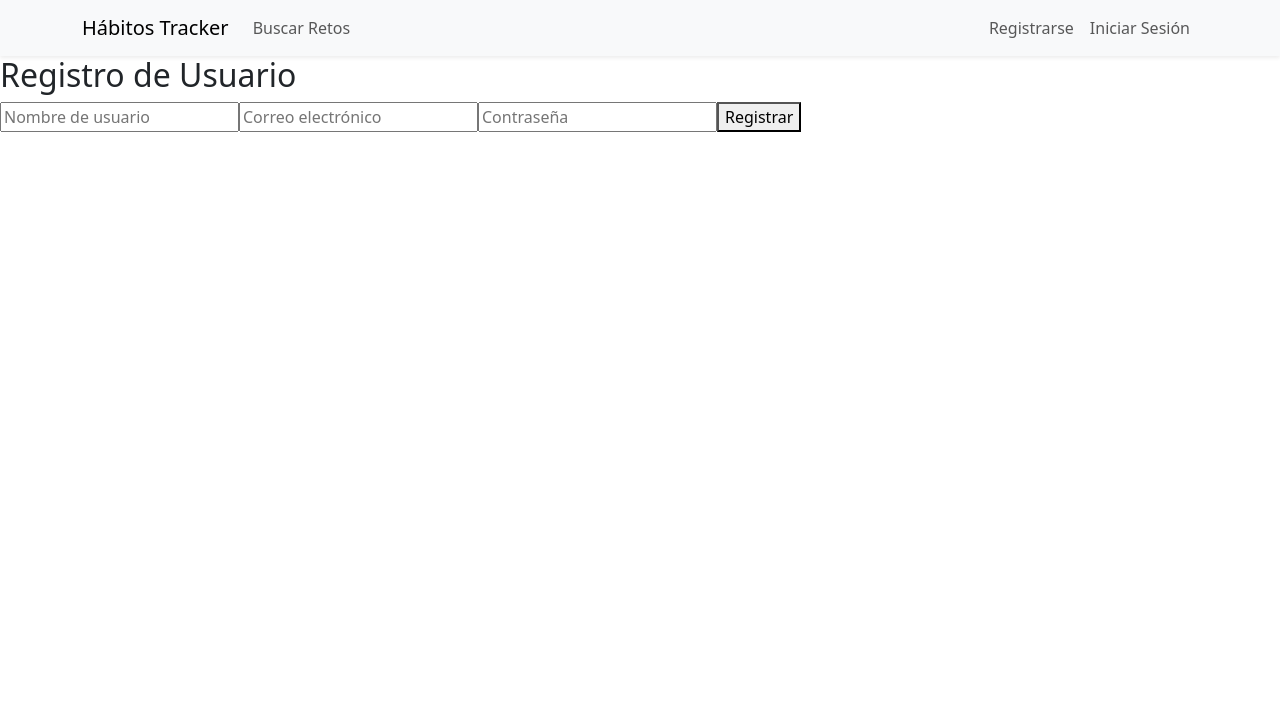
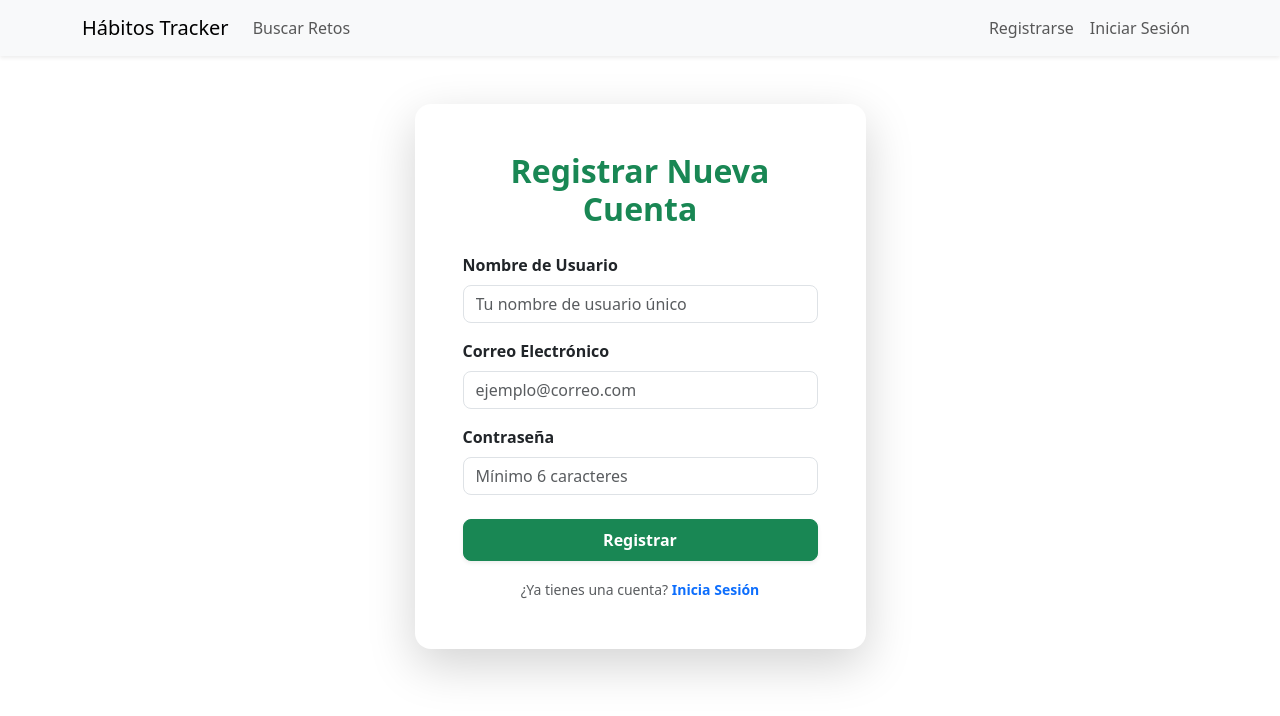
Before and after one commit to luisjimenez011/habit_tracker, a React (Create React App) app in the folder frontend/: page /register in a window 1280 px wide. Shown: the top 716 px of the page. Built offline with nearby package versions, Linux system fonts and the light colour scheme; no server answers.

Commit message:
Mejora de diseño y funcionalidad LOGIN y REGISTRO

```diff
--- a/frontend/src/pages/AccountSettings.js
+++ b/frontend/src/pages/AccountSettings.js
@@ -1,65 +1,160 @@
-import React, { useState, useContext } from 'react';
-import { AuthContext } from '../context/AuthContext';
-import { updateUserProfile, deleteUserAccount } from '../services/api';
+import React, { useState, useContext, useEffect } from "react";
+import { AuthContext } from "../context/AuthContext";
+import {
+  updateUserProfile,
+  deleteUserAccount,
+  getUserProfile,
+} from "../services/api";
+import { Container, Card, Form, Button, Alert } from "react-bootstrap";
 
 const AccountSettings = () => {
-    const { user, logout, login } = useContext(AuthContext);
-    const [username, setUsername] = useState(user ? user.username : '');
+  const { user, logout, loadUserFromToken } = useContext(AuthContext);
+
+
+  const [username, setUsername] = useState(user ? user.username : "");
+  const [statusMessage, setStatusMessage] = useState({ type: "", message: "" });
+
+  // Sincronizar el estado local con el estado del contexto cuando cambia el usuario
+  useEffect(() => {
+    if (user) {
+      setUsername(user.username);
+    }
+  }, [user]);
 
   const handleUpdate = async (e) => {
     e.preventDefault();
+    setStatusMessage({ type: "", message: "" }); // Limpiar mensaje anterior
+
     try {
       await updateUserProfile({ username });
-            alert('Nombre de usuario actualizado exitosamente.');
-            // Forzamos un re-login para actualizar el estado del usuario en el contexto
-            await login({ username: user.username, password: 'tu_contraseña_aqui' }); // Necesitarías almacenar la contraseña o usar una estrategia diferente
-            // Por simplicidad, por ahora simplemente actualizamos el estado local
-            // Esto es un placeholder, ya que la contraseña no se almacena en el frontend
-            // Una solución más robusta sería refrescar el token
+
+      const res = await getUserProfile();
+
       window.location.reload();
 
+      setStatusMessage({
+        type: "success",
+        message: "Nombre de usuario actualizado exitosamente.",
+      });
     } catch (err) {
-            console.error('Error al actualizar el perfil:', err.response.data);
-            alert('Error al actualizar el nombre de usuario.');
+      console.error("Error al actualizar el perfil:", err.response.data);
+      const msg =
+        err.response?.data?.message ||
+        "Error al actualizar el nombre de usuario.";
+      setStatusMessage({ type: "danger", message: msg });
     }
   };
 
   const handleDelete = async () => {
-        if (window.confirm('¿Estás seguro de que quieres eliminar tu cuenta? Esta acción es irreversible.')) {
+    if (
+      window.confirm(
+        "¡ADVERTENCIA! ¿Estás seguro de que quieres eliminar tu cuenta? Esta acción es irreversible y se perderán todos tus retos y logros."
+      )
+    ) {
       try {
         await deleteUserAccount();
-                alert('Tu cuenta ha sido eliminada exitosamente.');
+        setStatusMessage({
+          type: "success",
+          message: "Tu cuenta ha sido eliminada exitosamente. Redirigiendo...",
+        });
+
+        setTimeout(() => {
           logout();
+        }, 1500);
       } catch (err) {
-                console.error('Error al eliminar la cuenta:', err.response.data);
-                alert('Error al eliminar la cuenta.');
+        console.error("Error al eliminar la cuenta:", err.response.data);
+        const msg =
+          err.response?.data?.message || "Error al eliminar la cuenta.";
+        setStatusMessage({ type: "danger", message: msg });
       }
     }
   };
 
   if (!user) {
-        return <p>Por favor, inicia sesión para gestionar tu cuenta.</p>;
+    return (
+      <Container className="mt-5 text-center">
+        <Alert variant="warning">
+          Por favor, inicia sesión para gestionar tu cuenta.
+        </Alert>
+      </Container>
+    );
   }
 
   return (
-        <div>
-            <h2>Configuración de la Cuenta</h2>
-            <form onSubmit={handleUpdate}>
-                <label>
-                    Nombre de usuario:
-                    <input
+    <Container className="my-5">
+      <h1 className="mb-4 text-center">Configuración de la Cuenta</h1>
+      <div className="row justify-content-center">
+        <div className="col-md-8 col-lg-6">
+          {/* Mostrar mensaje de estado */}
+          {statusMessage.message && (
+            <Alert variant={statusMessage.type} className="mb-4">
+              {statusMessage.message}
+            </Alert>
+          )}
+
+          {/* Tarjeta de Actualización de Perfil */}
+          <Card className="shadow-sm mb-5">
+            <Card.Header as="h5" className="bg-primary text-white">
+              Actualizar Perfil
+            </Card.Header>
+            <Card.Body>
+              <Form onSubmit={handleUpdate}>
+                {/* Campo de Nombre de Usuario */}
+                <Form.Group className="mb-3" controlId="formBasicUsername">
+                  <Form.Label>Nombre de usuario</Form.Label>
+                  <Form.Control
                     type="text"
+                    placeholder="Nuevo nombre de usuario"
                     value={username}
                     onChange={(e) => setUsername(e.target.value)}
                     required
                   />
-                </label>
-                <button type="submit">Actualizar Nombre de Usuario</button>
-            </form>
-            <button onClick={handleDelete} style={{ marginTop: '20px', backgroundColor: 'red', color: 'white' }}>
+                  <Form.Text className="text-muted">
+                    Tu nombre de usuario actual es:{" "}
+                    <strong>{user.username}</strong>
+                  </Form.Text>
+                </Form.Group>
+
+                {/* Campo de Email (Solo lectura) */}
+                <Form.Group className="mb-4" controlId="formBasicEmail">
+                  <Form.Label>Correo Electrónico (No modificable)</Form.Label>
+                  <Form.Control
+                    type="email"
+                    defaultValue={user.email}
+                    readOnly
+                    disabled
+                  />
+                </Form.Group>
+
+                <Button
+                  variant="primary"
+                  type="submit"
+                  disabled={username === user.username}
+                >
+                  Guardar Cambios
+                </Button>
+              </Form>
+            </Card.Body>
+          </Card>
+
+          {/* Tarjeta de Zona de Peligro */}
+          <Card className="shadow-sm border-danger">
+            <Card.Header as="h5" className="bg-danger text-white">
+              Zona de Peligro
+            </Card.Header>
+            <Card.Body>
+              <Card.Text>
+                Eliminará permanentemente su cuenta y todos los datos asociados,
+                incluyendo su historial de retos, logros y puntos.
+              </Card.Text>
+              <Button variant="outline-danger" onClick={handleDelete}>
                 Eliminar Cuenta
-            </button>
+              </Button>
+            </Card.Body>
+          </Card>
         </div>
+      </div>
+    </Container>
   );
 };
 
--- a/frontend/src/pages/Login.js
+++ b/frontend/src/pages/Login.js
@@ -1,38 +1,108 @@
-import React, { useState } from 'react';
-import { login } from '../services/api';
+import React, { useState, useContext } from "react";
+import { useNavigate } from "react-router-dom";
+import { AuthContext } from "../context/AuthContext";
+import { Container, Row, Col, Card, Form, Button } from "react-bootstrap";
 
 const Login = () => {
   const [formData, setFormData] = useState({
-        email: '',
-        password: ''
+    email: "",
+    password: "",
   });
+
+  const navigate = useNavigate();
+
+  const { login: contextLogin } = useContext(AuthContext);
 
   const { email, password } = formData;
 
-    const onChange = e => setFormData({ ...formData, [e.target.name]: e.target.value });
+  const onChange = (e) =>
+    setFormData({ ...formData, [e.target.name]: e.target.value });
 
-    const onSubmit = async e => {
+  const onSubmit = async (e) => {
     e.preventDefault();
     try {
-            const response = await login({ email, password });
-            console.log('Inicio de sesión exitoso:', response);
-            alert('¡Inicio de sesión exitoso!');
+      const response = await contextLogin({ email, password });
 
+      console.log("Inicio de sesión exitoso:", response);
+      alert("¡Inicio de sesión exitoso!");
+
+      navigate("/");
     } catch (err) {
-            console.error('Error de inicio de sesión:', err.response.data);
-            alert('Credenciales incorrectas. Inténtalo de nuevo.');
+      const errorData = err.response ? err.response.data : err;
+      console.error("Error de inicio de sesión:", errorData);
+      alert("Credenciales incorrectas. Inténtalo de nuevo.");
     }
   };
 
   return (
-        <div>
-            <h2>Inicio de Sesión</h2>
-            <form onSubmit={onSubmit}>
-                <input type="email" placeholder="Correo electrónico" name="email" value={email} onChange={onChange} required />
-                <input type="password" placeholder="Contraseña" name="password" value={password} onChange={onChange} required />
-                <button type="submit">Iniciar Sesión</button>
-            </form>
+    <Container className="mt-5">
+      <Row className="justify-content-center">
+        <Col md={6} lg={4}>
+          <Card className="shadow-lg border-0 rounded-4">
+            <Card.Body className="p-4 p-md-5">
+              <Card.Title
+                as="h2"
+                className="text-center mb-4 fw-bold text-primary"
+              >
+                Iniciar Sesión
+              </Card.Title>
+              <Form onSubmit={onSubmit}>
+                {/* Campo Correo Electrónico */}
+                <Form.Group className="mb-3" controlId="emailInput">
+                  <Form.Label className="fw-semibold">
+                    Correo Electrónico
+                  </Form.Label>
+                  <Form.Control
+                    type="email"
+                    placeholder="ejemplo@correo.com"
+                    name="email"
+                    value={email}
+                    onChange={onChange}
+                    required
+                    className="rounded-3"
+                  />
+                </Form.Group>
+
+                {/* Campo Contraseña */}
+                <Form.Group className="mb-4" controlId="passwordInput">
+                  <Form.Label className="fw-semibold">Contraseña</Form.Label>
+                  <Form.Control
+                    type="password"
+                    placeholder="Tu contraseña"
+                    name="password"
+                    value={password}
+                    onChange={onChange}
+                    required
+                    className="rounded-3"
+                  />
+                </Form.Group>
+
+                {/* Botón de Submit */}
+                <Button
+                  variant="primary"
+                  type="submit"
+                  className="w-100 fw-bold py-2 rounded-3 shadow-sm"
+                >
+                  Iniciar Sesión
+                </Button>
+                {/* Añadir enlace a registro */}
+                <div className="text-center mt-3">
+                  <small className="text-muted">
+                    ¿No tienes cuenta?{" "}
+                    <a
+                      href="/register"
+                      className="text-decoration-none fw-semibold"
+                    >
+                      Regístrate aquí
+                    </a>
+                  </small>
                 </div>
+              </Form>
+            </Card.Body>
+          </Card>
+        </Col>
+      </Row>
+    </Container>
   );
 };
 
--- a/frontend/src/pages/Register.js
+++ b/frontend/src/pages/Register.js
@@ -1,5 +1,7 @@
 import React, { useState } from 'react';
+import { useNavigate } from 'react-router-dom';
 import { register } from '../services/api';
+import { Container, Row, Col, Card, Form, Button, Alert } from 'react-bootstrap';
 
 const Register = () => {
     const [formData, setFormData] = useState({
@@ -7,6 +9,10 @@ const Register = () => {
         email: '',
         password: ''
     });
+    // Estado para manejar mensajes de error o éxito
+    const [statusMessage, setStatusMessage] = useState({ type: '', message: '' });
+
+    const navigate = useNavigate();
 
     const { username, email, password } = formData;
 
@@ -14,26 +20,117 @@ const Register = () => {
 
     const onSubmit = async e => {
         e.preventDefault();
+        setStatusMessage({ type: '', message: '' });
+
         try {
-            const response = await register({ username, email, password });
-            console.log('Registro exitoso:', response.data);
-            alert('¡Registro exitoso! Ya puedes iniciar sesión.');
+            await register({ username, email, password });
+            console.log('Registro exitoso:');
+
+            setStatusMessage({
+                type: 'success',
+                message: '¡Registro exitoso! Serás redirigido al inicio de sesión.'
+            });
+
+            // Redirigir después de un breve retraso para que el usuario lea el mensaje
+            setTimeout(() => {
+                navigate('/login');
+            }, 1500);
+
         } catch (err) {
+            const msg = err.response?.data?.message
+                ? err.response.data.message
+                : 'Error al registrarse. Inténtalo de nuevo.';
+
             console.error('Error de registro:', err.response.data);
-            alert('Error al registrarse. Inténtalo de nuevo.');
+            setStatusMessage({ type: 'danger', message: msg });
         }
     };
 
+
     return (
-        <div>
-            <h2>Registro de Usuario</h2>
-            <form onSubmit={onSubmit}>
-                <input type="text" placeholder="Nombre de usuario" name="username" value={username} onChange={onChange} required />
-                <input type="email" placeholder="Correo electrónico" name="email" value={email} onChange={onChange} required />
-                <input type="password" placeholder="Contraseña" name="password" value={password} onChange={onChange} required />
-                <button type="submit">Registrar</button>
-            </form>
-        </div>
+        <Container className="mt-5">
+            <Row className="justify-content-center">
+                <Col md={7} lg={5}>
+                    <Card className="shadow-lg border-0 rounded-4">
+                        <Card.Body className="p-4 p-md-5">
+                            <Card.Title as="h2" className="text-center mb-4 fw-bold text-success">
+                                Registrar Nueva Cuenta
+                            </Card.Title>
+
+                            {/* Alerta de estado (éxito o error) */}
+                            {statusMessage.message && (
+                                <Alert variant={statusMessage.type} className="mb-4 text-center">
+                                    {statusMessage.message}
+                                </Alert>
+                            )}
+
+                            <Form onSubmit={onSubmit}>
+
+                                {/* Campo Nombre de Usuario */}
+                                <Form.Group className="mb-3" controlId="usernameInput">
+                                    <Form.Label className="fw-semibold">Nombre de Usuario</Form.Label>
+                                    <Form.Control
+                                        type="text"
+                                        placeholder="Tu nombre de usuario único"
+                                        name="username"
+                                        value={username}
+                                        onChange={onChange}
+                                        required
+                                        className="rounded-3"
+                                    />
+                                </Form.Group>
+
+                                {/* Campo Correo Electrónico */}
+                                <Form.Group className="mb-3" controlId="emailInput">
+                                    <Form.Label className="fw-semibold">Correo Electrónico</Form.Label>
+                                    <Form.Control
+                                        type="email"
+                                        placeholder="ejemplo@correo.com"
+                                        name="email"
+                                        value={email}
+                                        onChange={onChange}
+                                        required
+                                        className="rounded-3"
+                                    />
+                                </Form.Group>
+
+                                {/* Campo Contraseña */}
+                                <Form.Group className="mb-4" controlId="passwordInput">
+                                    <Form.Label className="fw-semibold">Contraseña</Form.Label>
+                                    <Form.Control
+                                        type="password"
+                                        placeholder="Mínimo 6 caracteres"
+                                        name="password"
+                                        value={password}
+                                        onChange={onChange}
+                                        required
+                                        minLength="6"
+                                        className="rounded-3"
+                                    />
+                                </Form.Group>
+
+                                {/* Botón de Submit */}
+                                <Button
+                                    variant="success"
+                                    type="submit"
+                                    className="w-100 fw-bold py-2 rounded-3 shadow-sm"
+                                >
+                                    Registrar
+                                </Button>
+
+                                {/* Enlace a Iniciar Sesión */}
+                                <div className="text-center mt-3">
+                                    <small className="text-muted">
+                                        ¿Ya tienes una cuenta? <a href="/login" className="text-decoration-none fw-semibold">Inicia Sesión</a>
+                                    </small>
+                                </div>
+
+                            </Form>
+                        </Card.Body>
+                    </Card>
+                </Col>
+            </Row>
+        </Container>
     );
 };
 
```
Lines whose indentation alone changed are shown as unchanged.
